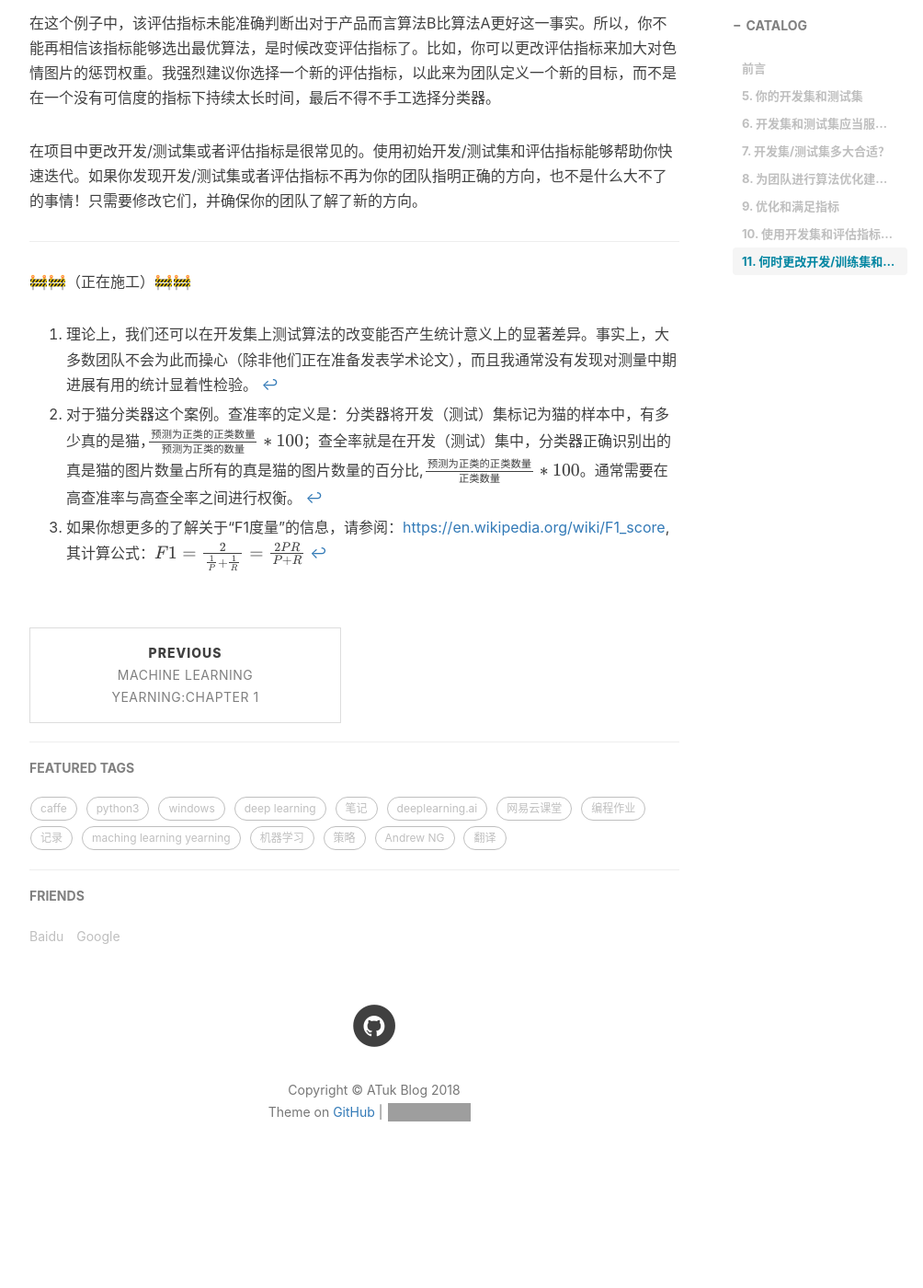
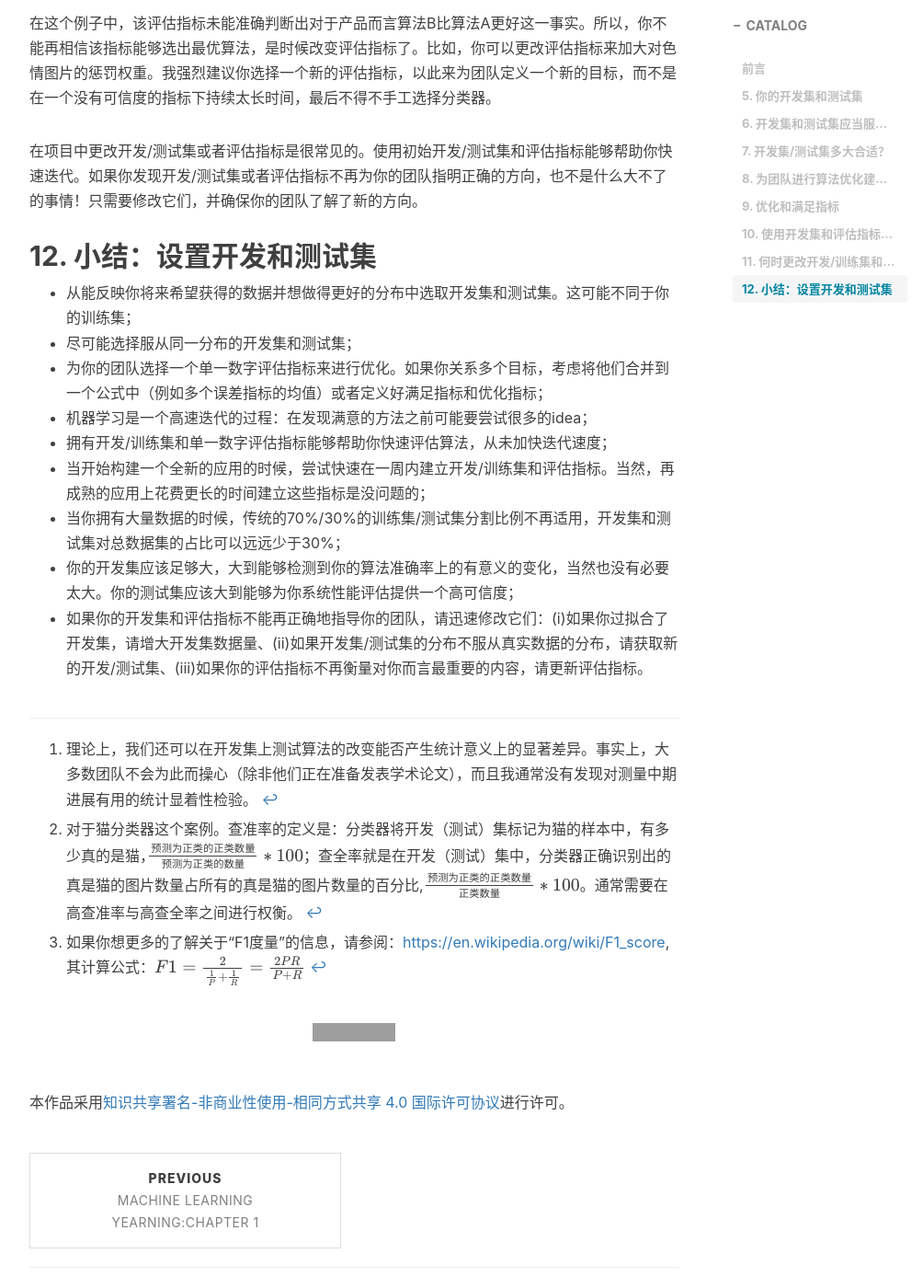
Before and after one commit to AlbertHG/alberthg.github.io, a Jekyll site: the page built from _posts/2018-04-22-machine-learning-yearning-c2.md, in a window 1280 px wide and 1400 px high, scrolled down 8920 px. Shown: the whole window at 92% size, without its empty margins (233-1237 px from the left). Built offline with Jekyll 4.4.1, drawn with Linux system fonts in a browser that asks for light colours; nearby versions of some CDN libraries; formulas are drawn with MathJax 3; comment, search, counter and statistics services are not loaded; before the commit the page ends 10232 px from its top, so only the background shows below that; grey boxes are pictures that could not be loaded.

Commit message:
undate c2 and add license

```diff
--- a/_layouts/post.html
+++ b/_layouts/post.html
@@ -69,6 +69,8 @@ layout: default
 
 
 				{{ content }}
+
+                <a rel="license" href="http://creativecommons.org/licenses/by-nc-sa/4.0/"><img alt="知识共享许可协议" style="border-width:0" src="https://i.creativecommons.org/l/by-nc-sa/4.0/88x31.png" /></a><br />本作品采用<a rel="license" href="http://creativecommons.org/licenses/by-nc-sa/4.0/">知识共享署名-非商业性使用-相同方式共享 4.0 国际许可协议</a>进行许可。
 
                 <hr style="visibility: hidden;">
 
--- a/_posts/2018-04-22-machine-learning-yearning-c2.md
+++ b/_posts/2018-04-22-machine-learning-yearning-c2.md
@@ -183,15 +183,16 @@ $$Accuracy-0.5 \times RunningTime$$
 
 在项目中更改开发/测试集或者评估指标是很常见的。使用初始开发/测试集和评估指标能够帮助你快速迭代。如果你发现开发/测试集或者评估指标不再为你的团队指明正确的方向，也不是什么大不了的事情！只需要修改它们，并确保你的团队了解了新的方向。
 
+## 12. 小结：设置开发和测试集
 
-
-
-
-
-
-
-
+- 从能反映你将来希望获得的数据并想做得更好的分布中选取开发集和测试集。这可能不同于你的训练集；
+- 尽可能选择服从同一分布的开发集和测试集；
+- 为你的团队选择一个单一数字评估指标来进行优化。如果你关系多个目标，考虑将他们合并到一个公式中（例如多个误差指标的均值）或者定义好满足指标和优化指标；
+- 机器学习是一个高速迭代的过程：在发现满意的方法之前可能要尝试很多的idea；
+- 拥有开发/训练集和单一数字评估指标能够帮助你快速评估算法，从未加快迭代速度；
+- 当开始构建一个全新的应用的时候，尝试快速在一周内建立开发/训练集和评估指标。当然，再成熟的应用上花费更长的时间建立这些指标是没问题的；
+- 当你拥有大量数据的时候，传统的70%/30%的训练集/测试集分割比例不再适用，开发集和测试集对总数据集的占比可以远远少于30%；
+- 你的开发集应该足够大，大到能够检测到你的算法准确率上的有意义的变化，当然也没有必要太大。你的测试集应该大到能够为你系统性能评估提供一个高可信度；
+- 如果你的开发集和评估指标不能再正确地指导你的团队，请迅速修改它们：(i)如果你过拟合了开发集，请增大开发集数据量、(ii)如果开发集/测试集的分布不服从真实数据的分布，请获取新的开发/测试集、(iii)如果你的评估指标不再衡量对你而言最重要的内容，请更新评估指标。
 
 -----------
-
-🚧🚧（正在施工）🚧🚧
```
